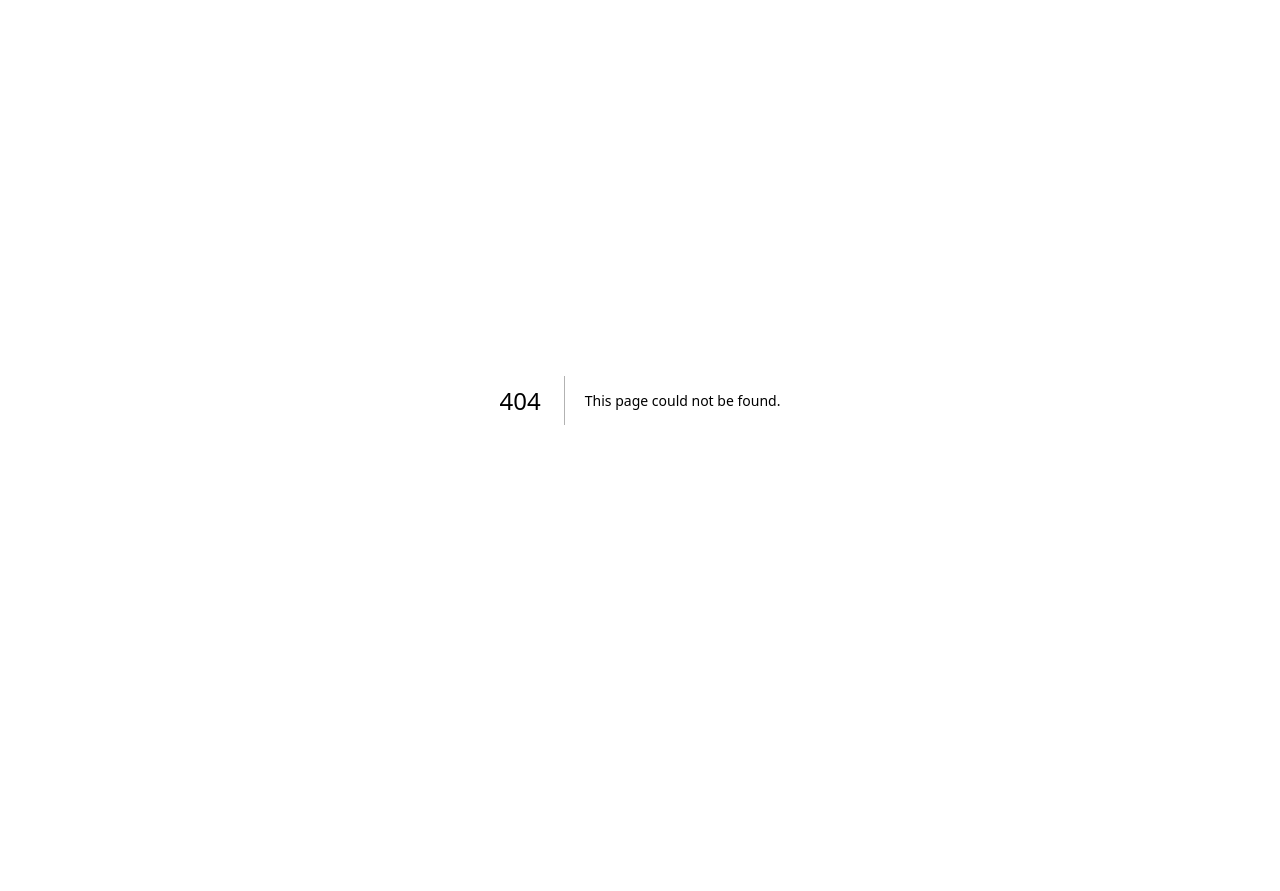
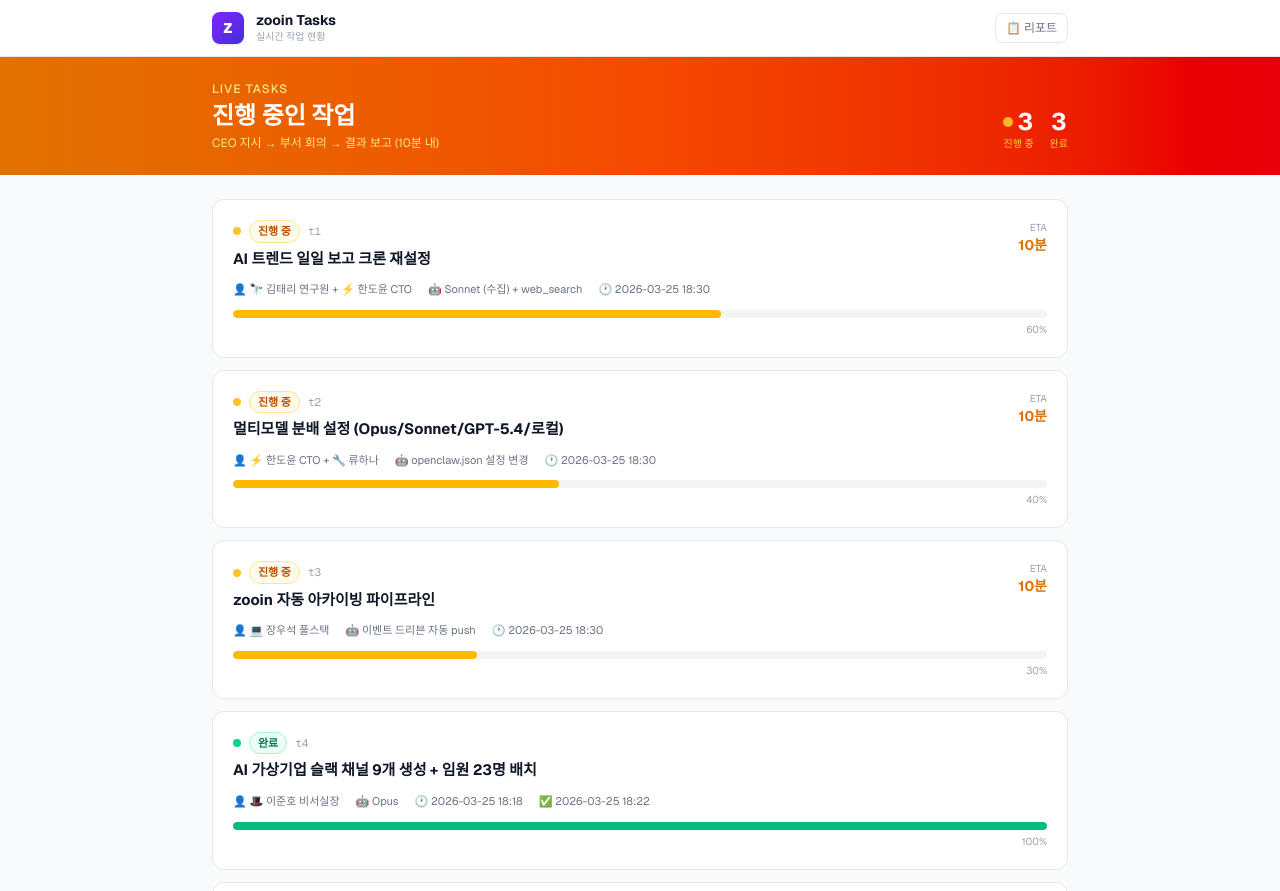
Before and after one commit to qortest-pixel/zooin, a Next.js app: page /tasks in a window 1280 px wide. Before the commit this address had no page. Shown: the top 891 px of the page. Before the commit the page ends 800 px from the top, so only its background shows below. Built offline with nearby package versions, Linux system fonts and the light colour scheme.

Commit message:
feat: /tasks 실시간 작업 현황 페이지 + 10분 보고 기한

```diff
--- /dev/null
+++ b/app/tasks/page.tsx
@@ -0,0 +1,122 @@
+import tasks from "@/data/tasks.json";
+
+type Task = {
+  id: string;
+  status: "in-progress" | "done" | "queued";
+  title: string;
+  assignee: string;
+  model: string;
+  started: string;
+  eta?: string;
+  completed?: string;
+  progress: number;
+};
+
+const STATUS_STYLE = {
+  "in-progress": { label: "진행 중", dot: "bg-amber-400 animate-pulse", badge: "bg-amber-50 text-amber-700 border-amber-200", bar: "bg-amber-400" },
+  "done":        { label: "완료", dot: "bg-emerald-400", badge: "bg-emerald-50 text-emerald-700 border-emerald-200", bar: "bg-emerald-500" },
+  "queued":      { label: "대기", dot: "bg-gray-300", badge: "bg-gray-50 text-gray-500 border-gray-200", bar: "bg-gray-300" },
+};
+
+export default function TasksPage() {
+  const sorted = [...(tasks as Task[])].sort((a, b) => {
+    const order = { "in-progress": 0, "queued": 1, "done": 2 };
+    return (order[a.status] ?? 9) - (order[b.status] ?? 9);
+  });
+
+  const inProgress = sorted.filter(t => t.status === "in-progress").length;
+  const done = sorted.filter(t => t.status === "done").length;
+
+  return (
+    <div className="min-h-screen bg-gray-50 font-sans antialiased">
+      {/* NAV */}
+      <nav className="bg-white border-b border-gray-200 sticky top-0 z-30">
+        <div className="max-w-4xl mx-auto px-5 h-14 flex items-center justify-between">
+          <div className="flex items-center gap-3">
+            <a href="/" className="flex items-center gap-3 hover:opacity-80 transition-opacity">
+              <div className="w-8 h-8 rounded-lg bg-gradient-to-br from-violet-600 to-indigo-700 flex items-center justify-center text-white font-black text-sm shadow-sm">Z</div>
+              <div>
+                <div className="font-bold text-gray-900 text-sm leading-none">zooin Tasks</div>
+                <div className="text-[10px] text-gray-400 mt-0.5">실시간 작업 현황</div>
+              </div>
+            </a>
+          </div>
+          <div className="flex items-center gap-2">
+            <a href="/" className="text-xs text-gray-500 hover:text-gray-800 border border-gray-200 hover:border-gray-300 px-2.5 py-1.5 rounded-lg transition-all">
+              📋 리포트
+            </a>
+          </div>
+        </div>
+      </nav>
+
+      {/* BANNER */}
+      <div className="bg-gradient-to-r from-amber-600 via-orange-600 to-red-600">
+        <div className="max-w-4xl mx-auto px-5 py-6 flex flex-col sm:flex-row sm:items-end justify-between gap-3">
+          <div>
+            <p className="text-amber-200 text-xs font-medium tracking-widest uppercase mb-1">Live Tasks</p>
+            <h1 className="text-white text-xl sm:text-2xl font-bold leading-tight">진행 중인 작업</h1>
+            <p className="text-amber-200 text-xs mt-1">CEO 지시 → 부서 회의 → 결과 보고 (10분 내)</p>
+          </div>
+          <div className="flex gap-4">
+            <div className="text-center">
+              <div className="text-white font-bold text-2xl leading-none flex items-center gap-1">
+                <span className="w-2.5 h-2.5 rounded-full bg-amber-300 animate-pulse inline-block" />
+                {inProgress}
+              </div>
+              <div className="text-amber-300 text-[10px] mt-0.5">진행 중</div>
+            </div>
+            <div className="text-center">
+              <div className="text-white font-bold text-2xl leading-none">{done}</div>
+              <div className="text-amber-300 text-[10px] mt-0.5">완료</div>
+            </div>
+          </div>
+        </div>
+      </div>
+
+      {/* TASK LIST */}
+      <main className="max-w-4xl mx-auto px-5 py-6 space-y-3">
+        {sorted.map((task) => {
+          const s = STATUS_STYLE[task.status] ?? STATUS_STYLE["queued"];
+          return (
+            <article key={task.id} className="bg-white rounded-xl border border-gray-200 p-5 hover:shadow-md transition-all">
+              {/* Header */}
+              <div className="flex items-start justify-between mb-3">
+                <div className="flex-1">
+                  <div className="flex items-center gap-2 mb-1.5">
+                    <span className={`w-2 h-2 rounded-full ${s.dot}`} />
+                    <span className={`text-[11px] font-semibold px-2 py-0.5 rounded-full border ${s.badge}`}>
+                      {s.label}
+                    </span>
+                    <span className="text-[11px] text-gray-400 font-mono">{task.id}</span>
+                  </div>
+                  <h2 className="text-[15px] font-bold text-gray-900 leading-snug">{task.title}</h2>
+                </div>
+                {task.status === "in-progress" && task.eta && (
+                  <div className="text-right shrink-0 ml-3">
+                    <div className="text-[10px] text-gray-400">ETA</div>
+                    <div className="text-sm font-bold text-amber-600">{task.eta}</div>
+                  </div>
+                )}
+              </div>
+
+              {/* Meta */}
+              <div className="flex flex-wrap gap-x-4 gap-y-1 text-[11px] text-gray-500 mb-3">
+                <span>👤 {task.assignee}</span>
+                <span>🤖 {task.model}</span>
+                <span>🕐 {task.started}</span>
+                {task.completed && <span>✅ {task.completed}</span>}
+              </div>
+
+              {/* Progress bar */}
+              <div className="h-2 bg-gray-100 rounded-full overflow-hidden">
+                <div className={`h-full rounded-full transition-all duration-700 ${s.bar}`}
+                  style={{ width: `${task.progress}%` }} />
+              </div>
+              <div className="text-right text-[10px] text-gray-400 mt-1">{task.progress}%</div>
+            </article>
+          );
+        })}
+      </main>
+    </div>
+  );
+}
--- a/components/ReportsClient.tsx
+++ b/components/ReportsClient.tsx
@@ -114,6 +114,9 @@
             </div>
           </div>
           <div className="flex items-center gap-2">
+            <a href="/tasks" className="flex items-center gap-1 text-xs text-white bg-amber-500 hover:bg-amber-600 px-2.5 py-1.5 rounded-lg font-medium transition-all shadow-sm">
+              <span className="w-1.5 h-1.5 rounded-full bg-white animate-pulse inline-block" /> 진행 중 작업
+            </a>
             <a href="/crons" className="hidden sm:flex items-center gap-1 text-xs text-gray-500 hover:text-gray-800 border border-gray-200 hover:border-gray-300 px-2.5 py-1.5 rounded-lg transition-all">
               <span>⚙️</span> 크론
             </a>
--- /dev/null
+++ b/data/tasks.json
@@ -0,0 +1,62 @@
+[
+  {
+    "id": "t1",
+    "status": "in-progress",
+    "title": "AI 트렌드 일일 보고 크론 재설정",
+    "assignee": "🔭 김태리 연구원 + ⚡ 한도윤 CTO",
+    "model": "Sonnet (수집) + web_search",
+    "started": "2026-03-25 18:30",
+    "eta": "10분",
+    "progress": 60
+  },
+  {
+    "id": "t2",
+    "status": "in-progress",
+    "title": "멀티모델 분배 설정 (Opus/Sonnet/GPT-5.4/로컬)",
+    "assignee": "⚡ 한도윤 CTO + 🔧 류하나",
+    "model": "openclaw.json 설정 변경",
+    "started": "2026-03-25 18:30",
+    "eta": "10분",
+    "progress": 40
+  },
+  {
+    "id": "t3",
+    "status": "in-progress",
+    "title": "zooin 자동 아카이빙 파이프라인",
+    "assignee": "💻 장우석 풀스택",
+    "model": "이벤트 드리븐 자동 push",
+    "started": "2026-03-25 18:30",
+    "eta": "10분",
+    "progress": 30
+  },
+  {
+    "id": "t4",
+    "status": "done",
+    "title": "AI 가상기업 슬랙 채널 9개 생성 + 임원 23명 배치",
+    "assignee": "🎩 이준호 비서실장",
+    "model": "Opus",
+    "started": "2026-03-25 18:18",
+    "completed": "2026-03-25 18:22",
+    "progress": 100
+  },
+  {
+    "id": "t5",
+    "status": "done",
+    "title": "zooin 날짜별 최신순 정렬 + AI 사용현황 제거",
+    "assignee": "💻 장우석 풀스택",
+    "model": "Opus",
+    "started": "2026-03-25 18:25",
+    "completed": "2026-03-25 18:28",
+    "progress": 100
+  },
+  {
+    "id": "t6",
+    "status": "done",
+    "title": "전 부서 미션 디스패치 + 부서별 회의 진행",
+    "assignee": "전 부서 23명",
+    "model": "Opus (코디네이터)",
+    "started": "2026-03-25 18:35",
+    "completed": "2026-03-25 18:50",
+    "progress": 100
+  }
+]
```
